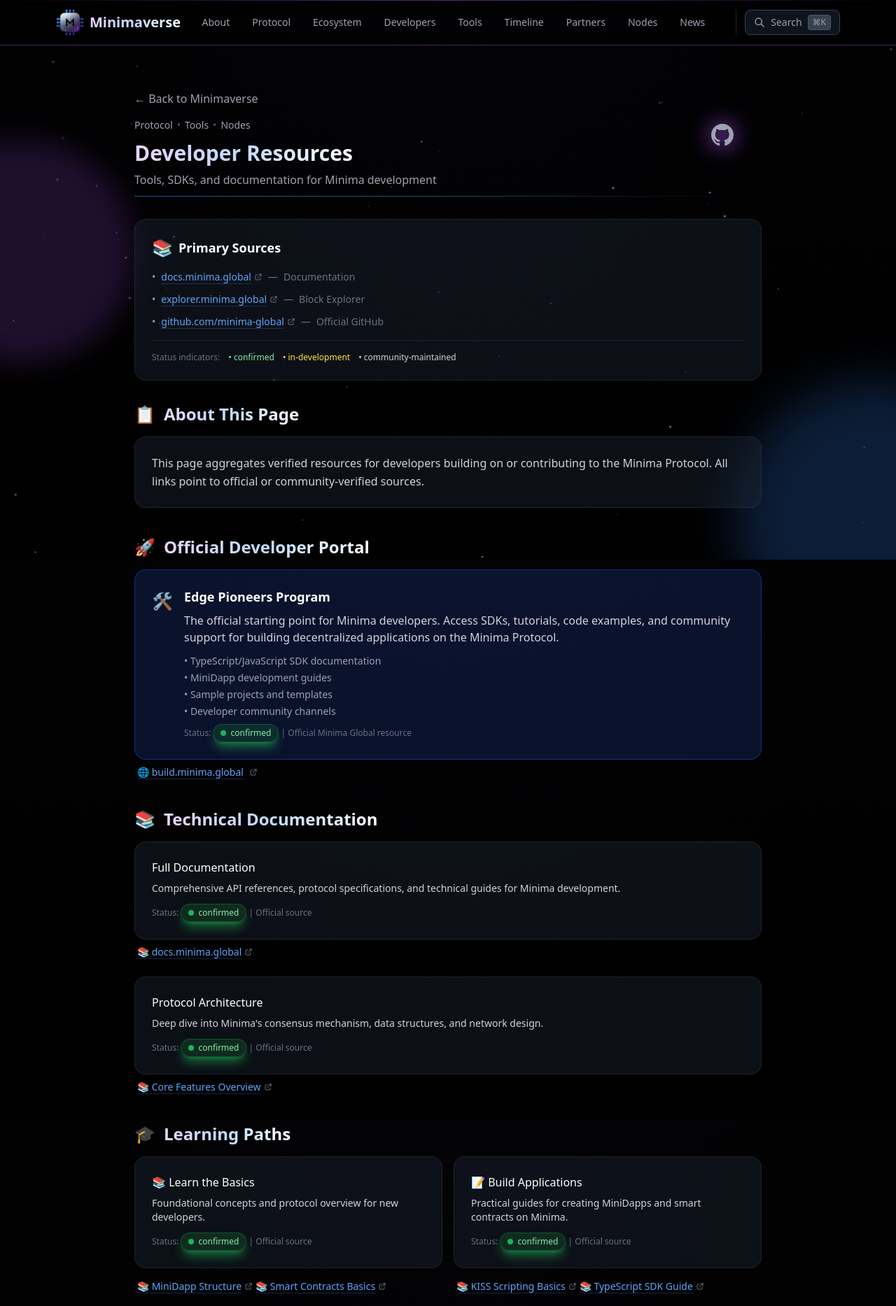
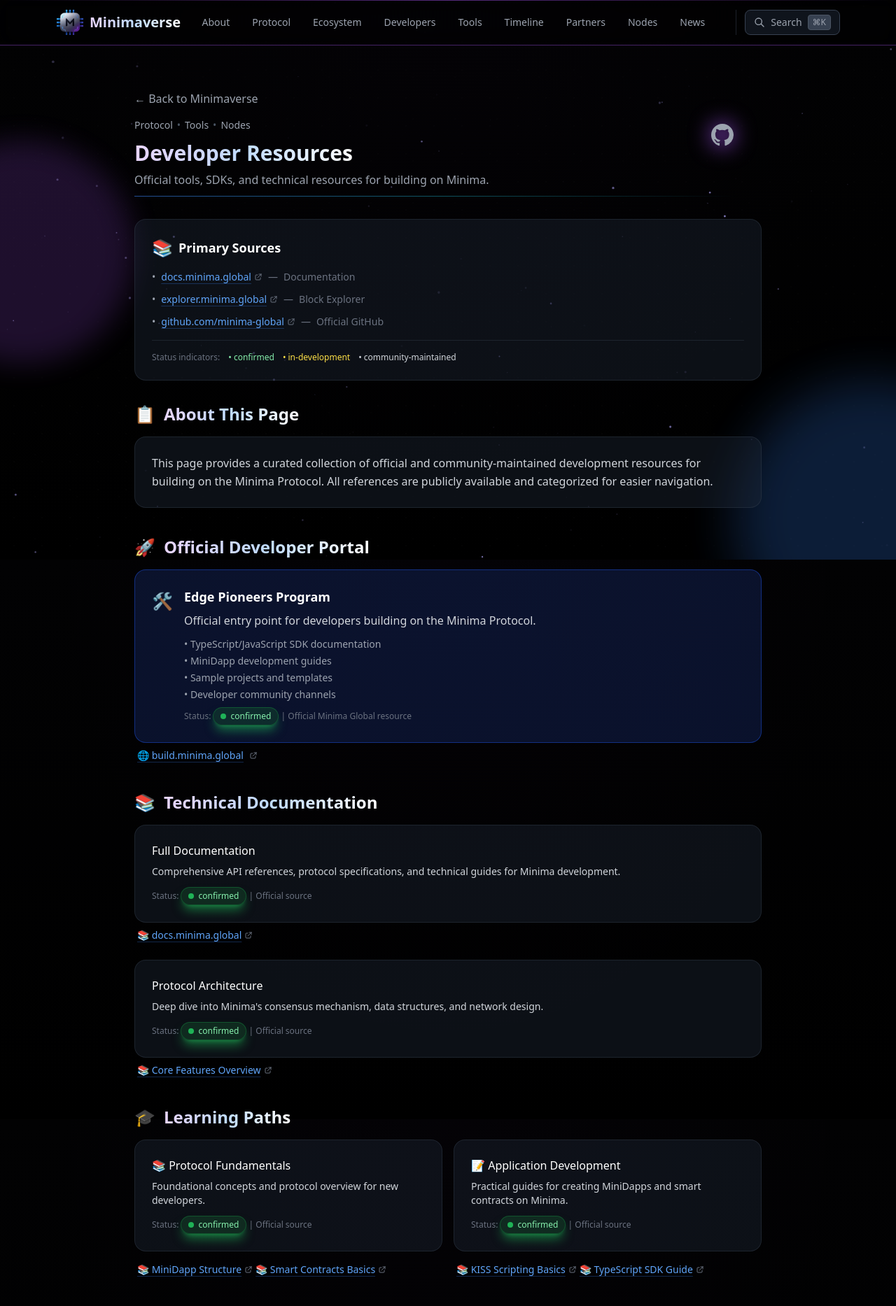
Before and after one commit to KuA1bo/minimaverse-site, a Next.js app: page /developers in a window 1280 px wide. Shown: the top 1867 px of the page at 70% size. Built offline with nearby package versions, Linux system fonts and the light colour scheme.

Commit message:
polish: refine developer page content and update date

```diff
--- a/src/app/developers/page.tsx
+++ b/src/app/developers/page.tsx
@@ -1,5 +1,8 @@
 import Link from 'next/link';
 import JsonLd from '@/components/JsonLd';
+import { getCanonicalMetadata } from '@/lib/seo';
+
+export const metadata = getCanonicalMetadata('/developers');
 
 const ExternalLink = ({
   href,
@@ -109,7 +112,7 @@
                 Developer Resources
               </span>
             </h1>
-            <p className="text-gray-400">Tools, SDKs, and documentation for Minima development</p>
+            <p className="text-gray-400">Official tools, SDKs, and technical resources for building on Minima.</p>
             <span className="absolute bottom-0 left-0 right-0 h-px bg-gradient-to-r from-blue-500/60 via-cyan-400/40 to-transparent" />
           </div>
 
@@ -199,8 +202,7 @@
             <div className="absolute top-0 left-0 w-full h-px bg-gradient-to-r from-purple-500 via-blue-500 to-cyan-500 transform scale-x-0 group-hover:scale-x-100 transition-transform duration-500 origin-left" />
 
             <p className="text-gray-300 leading-relaxed">
-              This page aggregates verified resources for developers building on or contributing to
-              the Minima Protocol. All links point to official or community-verified sources.
+              This page provides a curated collection of official and community-maintained development resources for building on the Minima Protocol. All references are publicly available and categorized for easier navigation.
             </p>
           </div>
         </section>
@@ -223,9 +225,7 @@
                   Edge Pioneers Program
                 </h3>
                 <p className="text-gray-300 mt-2">
-                  The official starting point for Minima developers. Access SDKs, tutorials,
-                  code examples, and community support for building decentralized applications
-                  on the Minima Protocol.
+                  Official entry point for developers building on the Minima Protocol.
                 </p>
                 <ul className="text-gray-400 text-sm mt-3 space-y-1">
                   <li>• TypeScript/JavaScript SDK documentation</li>
@@ -296,7 +296,7 @@
           <div className="grid grid-cols-1 md:grid-cols-2 gap-4">
             {[
               {
-                title: '📚 Learn the Basics',
+                title: '📚 Protocol Fundamentals',
                 text: 'Foundational concepts and protocol overview for new developers.',
                 links: [
                   { href: 'https://docs.minima.global/docs/development/minidapp-structure', text: '📚 MiniDapp Structure' },
@@ -304,7 +304,7 @@
                 ]
               },
               {
-                title: '📝 Build Applications',
+                title: '📝 Application Development',
                 text: 'Practical guides for creating MiniDapps and smart contracts on Minima.',
                 links: [
                   { href: 'https://docs.minima.global/docs/development/contracts-basics', text: '📚 KISS Scripting Basics' },
@@ -352,7 +352,7 @@
                 link: { href: 'https://docs.minima.global/docs/buildonminima/txntutorial/start', text: '📚 Smart Contract Tutorial Series' }
               },
               {
-                title: '🐙 Community Tutorials',
+                title: '🐙 Community Guides',
                 text: 'Additional transaction examples and patterns from community contributors.',
                 link: { href: 'https://github.com/MBCOT/Minima-Tutorials/', text: 'MBCOT Minima Tutorials', icon: true, status: 'community' as const }
               },
@@ -498,7 +498,7 @@
               <div className="relative bg-gray-800/40 border border-gray-700/40 rounded-2xl p-6
                               transition-all duration-300 hover:border-purple-500/50 hover:shadow-2xl hover:shadow-purple-500/15 group overflow-hidden hover:-translate-y-1">
                 <div className="absolute inset-0 bg-gradient-to-br from-purple-500/5 to-blue-500/5 opacity-0 group-hover:opacity-100 transition-opacity duration-300" />
-                <h3 className="text-white font-medium mb-2 relative">Mobile & Libraries</h3>
+                <h3 className="text-white font-medium mb-2 relative">Mobile Applications & Libraries</h3>
                 <p className="text-gray-300 text-sm mb-3 relative">
                   Official Android APK and third-party Kotlin library for Minima integration.
                 </p>
@@ -529,7 +529,7 @@
                     minimak (Kotlin Library)
                   </ExternalLink>
                   <p className="text-gray-500 text-xs mt-1 ml-1">
-                    Status: <StatusBadge status="community" /> | Third-party library by @mihbor
+                    Status: <StatusBadge status="community" /> | Community-maintained Kotlin library
                   </p>
                 </div>
               </div>
@@ -556,7 +556,7 @@
                 Status: <StatusBadge status="confirmed" /> | Official community channel
               </p>
               <p className="text-gray-500 text-xs mt-2 italic relative">
-                Tip: Discussions happen in <span className="text-gray-300">#dev-chat</span>.
+                Note: Discussions happen in <span className="text-gray-300">#dev-chat</span>.
                 To post there, select the <span className="text-gray-300">Community Developer</span> role
                 in <span className="text-gray-300">#role-picker</span>.
               </p>
@@ -590,7 +590,7 @@
         <section className="border-t border-gray-700/40 pt-6 opacity-0 animate-fade-in-up delay-75">
           <p className="text-gray-500 text-sm flex items-center gap-2">
             <span className="w-2 h-2 bg-green-500 rounded-full animate-pulse" />
-            Last updated: July 9, 2026
+            Last updated: July 22, 2026
           </p>
         </section>
 
@@ -598,6 +598,3 @@
     </div>
   );
 }
-
-import { getCanonicalMetadata } from '@/lib/seo';
-export const metadata = getCanonicalMetadata('/developers');
```
